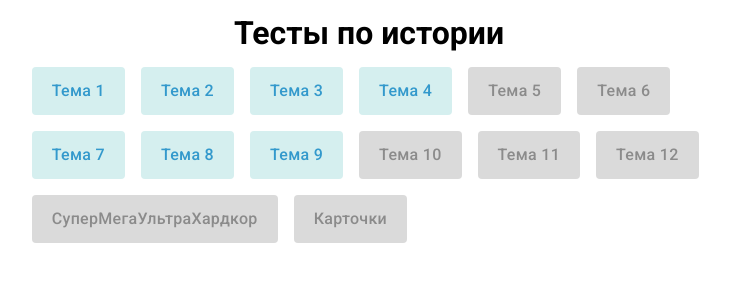
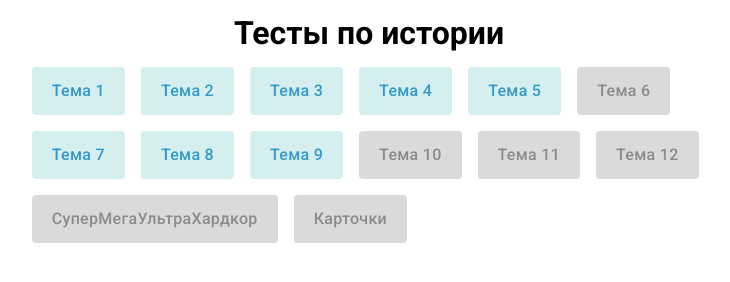
Before and after one commit to catlabs1/exhistam, a plain HTML site: page index.html in a window 1280 px wide. Shown: the whole page, without its empty margins (271-1001 px from the left). Drawn offline with Linux system fonts and the light colour scheme.

Commit message:
Update index.html

```diff
--- a/index.html
+++ b/index.html
@@ -8,14 +8,13 @@
     <title>Время Экзамена по Истории</title>
 </head>
 <body>
-
     <h1 class="head-text">Тесты по истории</h1>
     <div class="buttons">
         <a class="link-btn light-btn" href="test1.html">Тема 1</a>
         <a class="link-btn light-btn" href="test2.html">Тема 2</a>
         <a class="link-btn light-btn" href="test3.html">Тема 3</a>
         <a class="link-btn light-btn" href="test4.html">Тема 4</a>
-        <a class="link-btn light-btn disabled" href="test5.html">Тема 5</a>
+        <a class="link-btn light-btn" href="test5.html">Тема 5</a>
         <a class="link-btn light-btn disabled" href="test6.html">Тема 6</a>
         <a class="link-btn light-btn" href="test7.html">Тема 7</a>
         <a class="link-btn light-btn" href="test8.html">Тема 8</a>
```
